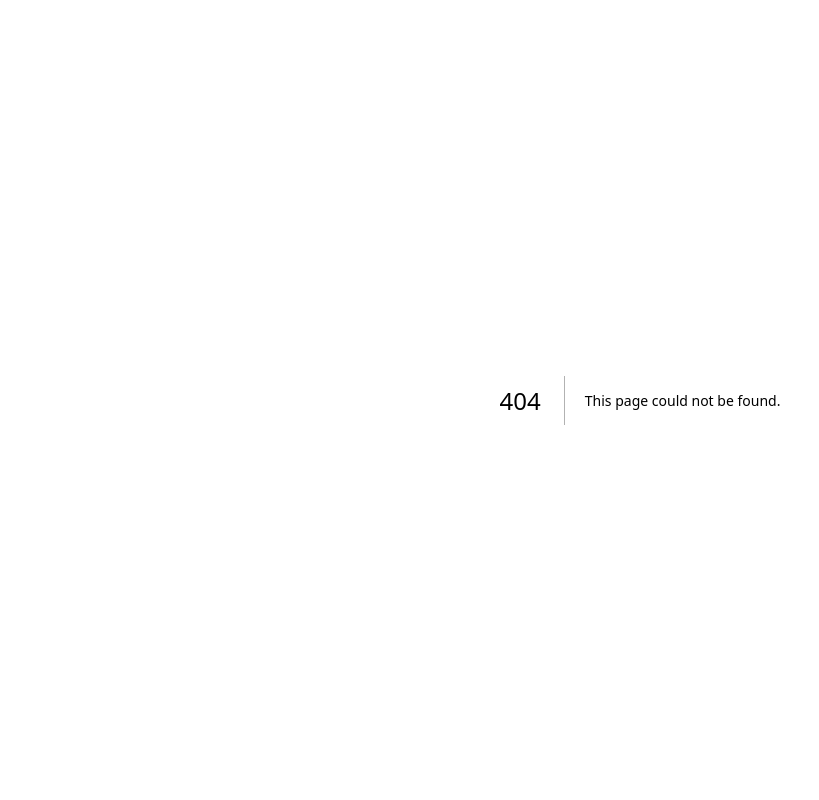
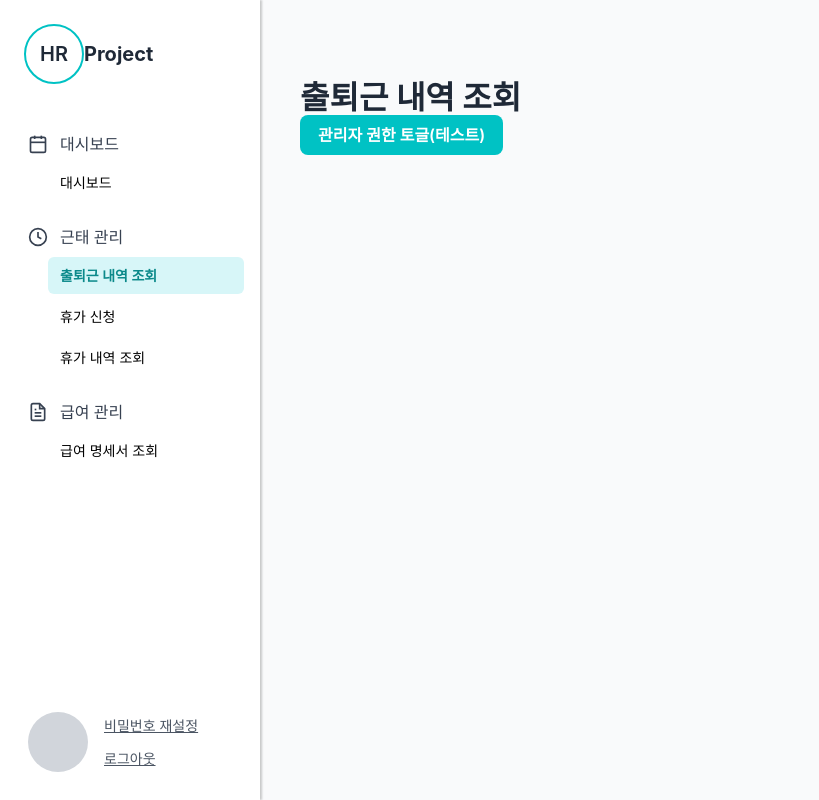
Before and after one commit to jamjukja-team/front, a Next.js app: page /attendance in a window 1280 px wide. Before the commit this address had no page. Shown: the whole page, without its empty margins (0-819 px from the left). Built offline with nearby package versions, Linux system fonts and the light colour scheme.

Commit message:
fix: 라우팅 수정

```diff
--- /dev/null
+++ b/src/app/(dashboard)/attendance/page.tsx
@@ -0,0 +1,7 @@
+import AttendanceView from "@/views/attendance/Attendance.view";
+
+export default function AttendancePage() {
+  return (
+      <AttendanceView/>
+  );
+}
```
Also changed, not shown: src/app/(dashboard)/(admin)/layout.tsx (added, +7 -0 lines), src/app/(dashboard)/(admin)/register/page.tsx (renamed from src/app/(dashboard)/register/page.tsx), src/app/(dashboard)/page.tsx (renamed from src/app/page.tsx).
